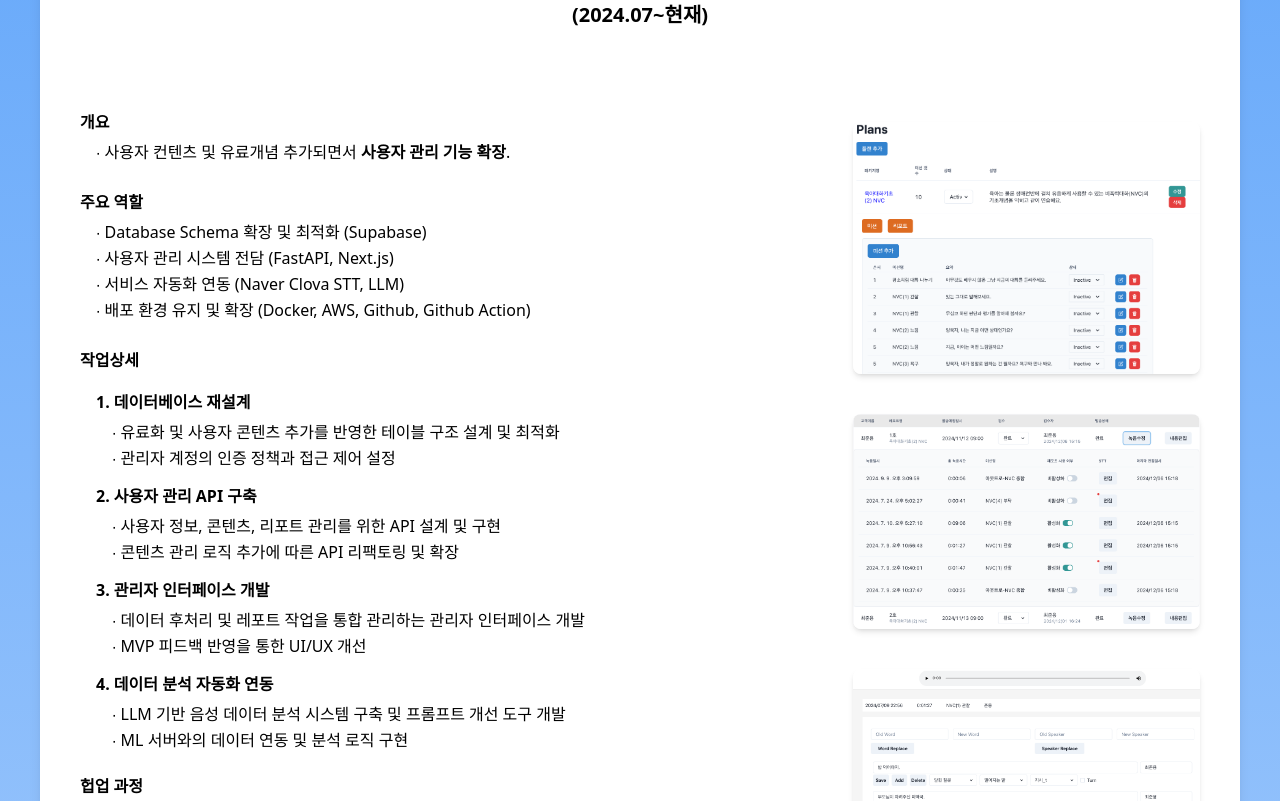
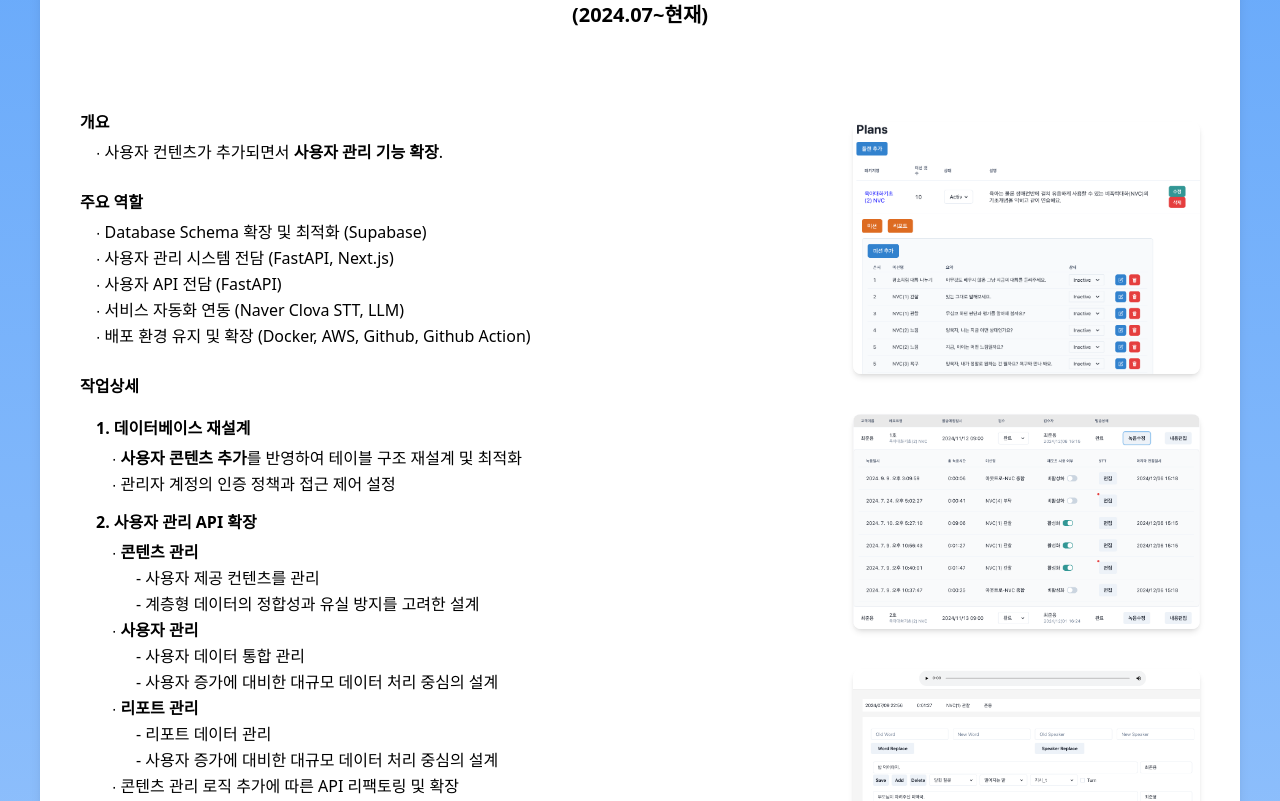
Before and after one commit to pyhilandjy/portfolio, a Next.js app: page / in a window 1280 px wide. Shown: the part 2560-3361 px from the top of the page. Built offline with nearby package versions, Linux system fonts and the light colour scheme.

Commit message:
refactor: 틀 수정

```diff
--- a/components/TalkD.tsx
+++ b/components/TalkD.tsx
@@ -12,7 +12,7 @@ const ClabMVP: React.FC = () => {
             <li className="flex flex-col items-start">
               <span className="font-bold mb-1">개요</span>
               <span className="block ml-4 mb-6">
-                ∙ 사용자 컨텐츠 및 유료개념 추가되면서{" "}
+                ∙ 사용자 컨텐츠가 추가되면서{" "}
                 <strong className="font-bold">사용자 관리 기능 확장</strong>.
               </span>
             </li>
@@ -34,6 +34,7 @@ const ClabMVP: React.FC = () => {
               <span className="block ml-4 mb-6">
                 ∙ Database Schema 확장 및 최적화 (Supabase)
                 <br />∙ 사용자 관리 시스템 전담 (FastAPI, Next.js)
+                <br />∙ 사용자 API 전담 (FastAPI)
                 <br />∙ 서비스 자동화 연동 (Naver Clova STT, LLM)
                 <br />∙ 배포 환경 유지 및 확장 (Docker, AWS, Github, Github
                 Action)
@@ -46,8 +47,8 @@ const ClabMVP: React.FC = () => {
                   1. 데이터베이스 재설계
                 </span>
                 <span className="block ml-4">
-                  ∙ 유료화 및 사용자 콘텐츠 추가를 반영한 테이블 구조 설계 및
-                  최적화
+                  ∙ <strong className="font-bold">사용자 콘텐츠 추가</strong>를
+                  반영하여 테이블 구조 재설계 및 최적화
                 </span>
                 <span className="block ml-4">
                   ∙ 관리자 계정의 인증 정책과 접근 제어 설정
@@ -55,10 +56,30 @@ const ClabMVP: React.FC = () => {
               </span>
               <span className="block ml-4 mb-3">
                 <span className="block font-bold mb-1">
-                  2. 사용자 관리 API 구축
+                  2. 사용자 관리 API 확장
                 </span>
                 <span className="block ml-4">
-                  ∙ 사용자 정보, 콘텐츠, 리포트 관리를 위한 API 설계 및 구현
+                  ∙<strong className="font-bold"> 콘텐츠 관리</strong>
+                  <span className="block ml-6">
+                    - 사용자 제공 컨텐츠를 관리
+                  </span>
+                  <span className="block ml-6">
+                    - 계층형 데이터의 정합성과 유실 방지를 고려한 설계
+                  </span>
+                </span>
+                <span className="block ml-4">
+                  ∙<strong className="font-bold"> 사용자 관리</strong>
+                  <span className="block ml-6">- 사용자 데이터 통합 관리</span>
+                  <span className="block ml-6">
+                    - 사용자 증가에 대비한 대규모 데이터 처리 중심의 설계
+                  </span>
+                </span>
+                <span className="block ml-4">
+                  ∙<strong className="font-bold"> 리포트 관리</strong>
+                  <span className="block ml-6">- 리포트 데이터 관리</span>
+                  <span className="block ml-6">
+                    - 사용자 증가에 대비한 대규모 데이터 처리 중심의 설계
+                  </span>
                 </span>
                 <span className="block ml-4">
                   ∙ 콘텐츠 관리 로직 추가에 따른 API 리팩토링 및 확장
@@ -67,11 +88,11 @@ const ClabMVP: React.FC = () => {
               </span>
               <span className="block ml-4 mb-3">
                 <span className="block font-bold mb-1">
-                  3. 관리자 인터페이스 개발
+                  3. 관리자 인터페이스 확장
                 </span>
                 <span className="block ml-4">
                   ∙ 데이터 후처리 및 레포트 작업을 통합 관리하는 관리자
-                  인터페이스 개발
+                  인터페이스
                 </span>
                 <span className="block ml-4">
                   ∙ MVP 피드백 반영을 통한 UI/UX 개선
```
